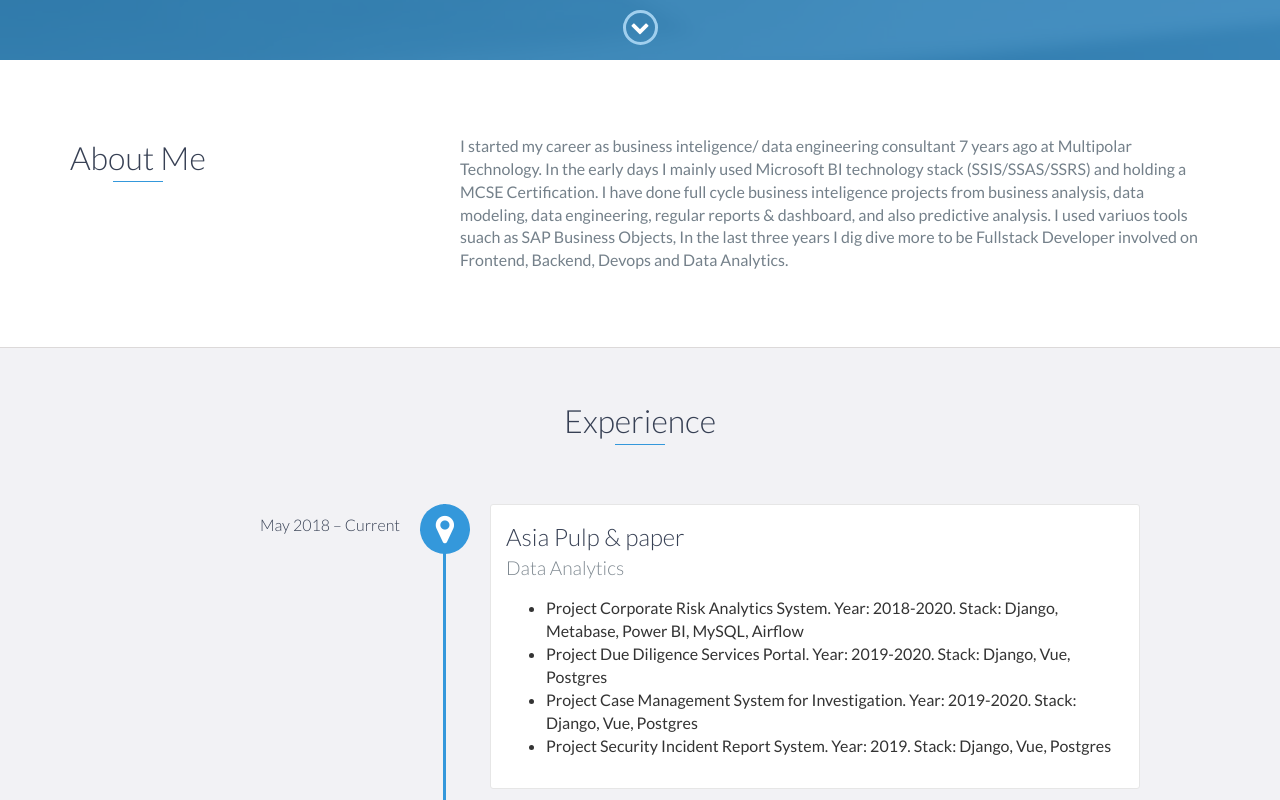
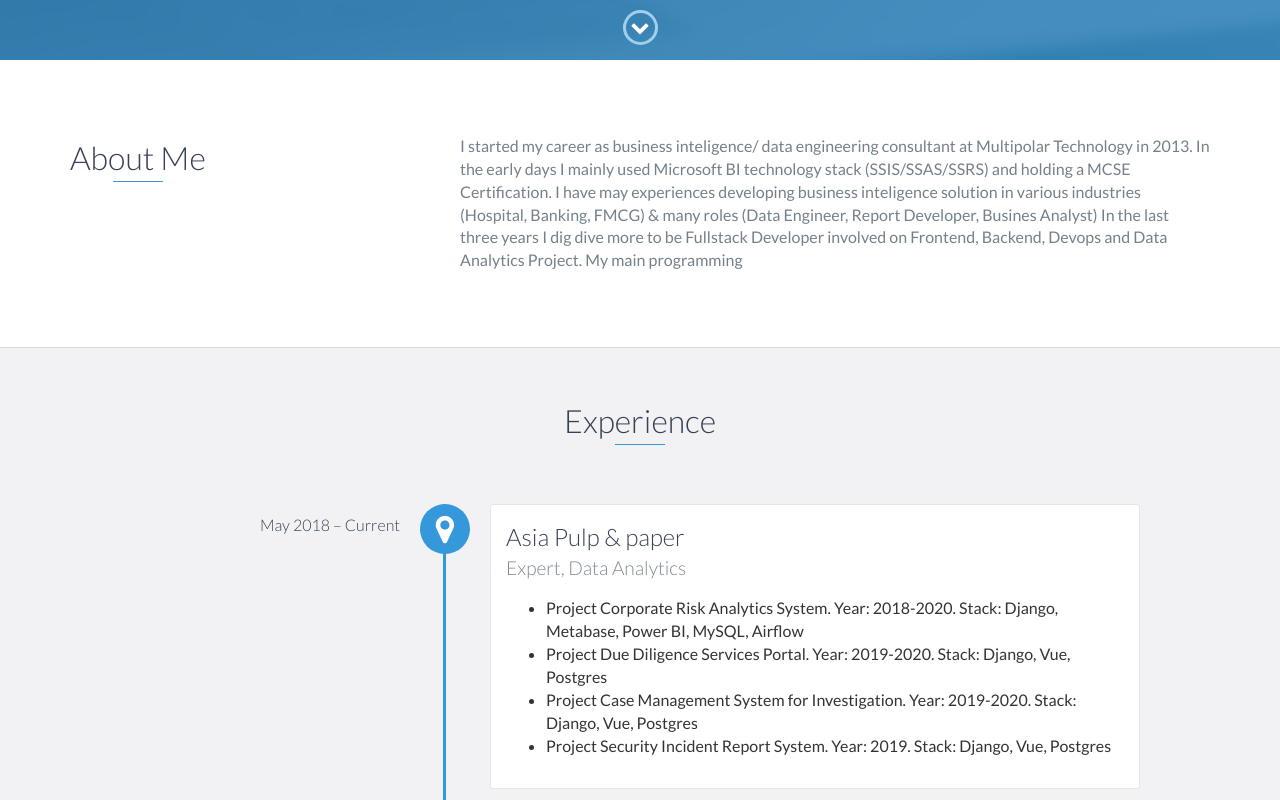
Before and after one commit to trigunawan89/trigunawan89.github.io, a website: page index.html in a window 1280 px wide. Shown: the part 740-1540 px from the top of the page. Drawn offline with nearby package versions, Linux system fonts and the light colour scheme.

```diff
--- a/index.html
+++ b/index.html
@@ -73,10 +73,11 @@
                 </div>
                 <div class="col-md-8">
                     <p>
-                            I started my career as business inteligence/ data engineering consultant 7 years ago at Multipolar Technology. In the early days I mainly used Microsoft BI technology stack (SSIS/SSAS/SSRS) and holding a MCSE Certification.
-                            I have done full cycle business inteligence projects from business analysis, data modeling, data engineering, regular reports & dashboard, and also predictive analysis.
-                            I used variuos tools suach as SAP Business Objects,
-                            In the last three years I dig dive more to be Fullstack Developer involved on Frontend, Backend, Devops and Data Analytics.
+                        I started my career as business inteligence/ data engineering consultant at Multipolar Technology in 2013.
+                        In the early days I mainly used Microsoft BI technology stack (SSIS/SSAS/SSRS) and holding a MCSE Certification.
+                        I have may experiences developing business inteligence solution in various industries (Hospital, Banking, FMCG) & many roles (Data Engineer, Report Developer, Busines Analyst)
+                        In the last three years I dig dive more to be Fullstack Developer involved on Frontend, Backend, Devops and Data Analytics Project.
+                        My main programming
 
                     </p>
                 </div>
@@ -90,7 +91,7 @@
         <div id="experience-timeline">
             <div data-date="May 2018 – Current">
                 <h3>Asia Pulp & paper</h3>
-                <h4>Data Analytics</h4>
+                <h4>Expert, Data Analytics</h4>
                 <ul>
                     <li>
                         Project Corporate Risk Analytics System. Year: 2018-2020. Stack: Django, Metabase, Power BI, MySQL, Airflow
@@ -116,7 +117,6 @@
                 <ul>
                     <li>
                         Project Finance, Sales, Warehouse, Production Reporting Enhancement. Year: 2015-2018. Stack: SAP Business Object, Oracle DB, MSSQL, Power BI, SSAS, Tableau
-
                     </li>
                     <li>
                         Project Demand & Supply Analytics. Year: 2017-2018. Stack: Oracle DB, JDA, Access
@@ -138,7 +138,10 @@
                         Project SAS Migration at Bank Negara Indonesia. Year: 2015. Stack: SAS EG
                     </li>
                     <li>
-                        Project Reporting System Maitenance at Bank Indonesia. Year: 2015. Stack: IBM Cognos, MSSQL
+                        Project Reporting System Maintenance at Bank Indonesia. Year: 2015. Stack: IBM Cognos, MSSQL
+                    </li>
+                    <li>
+                        Project Vision Analytics at Multipolar Technology. Year: 2014-2018. Stack: IBM Cognos, Arcplan, MSSQL, SSIS, SSAS, SSRS
                     </li>
                 </ul>
             </div>
```
